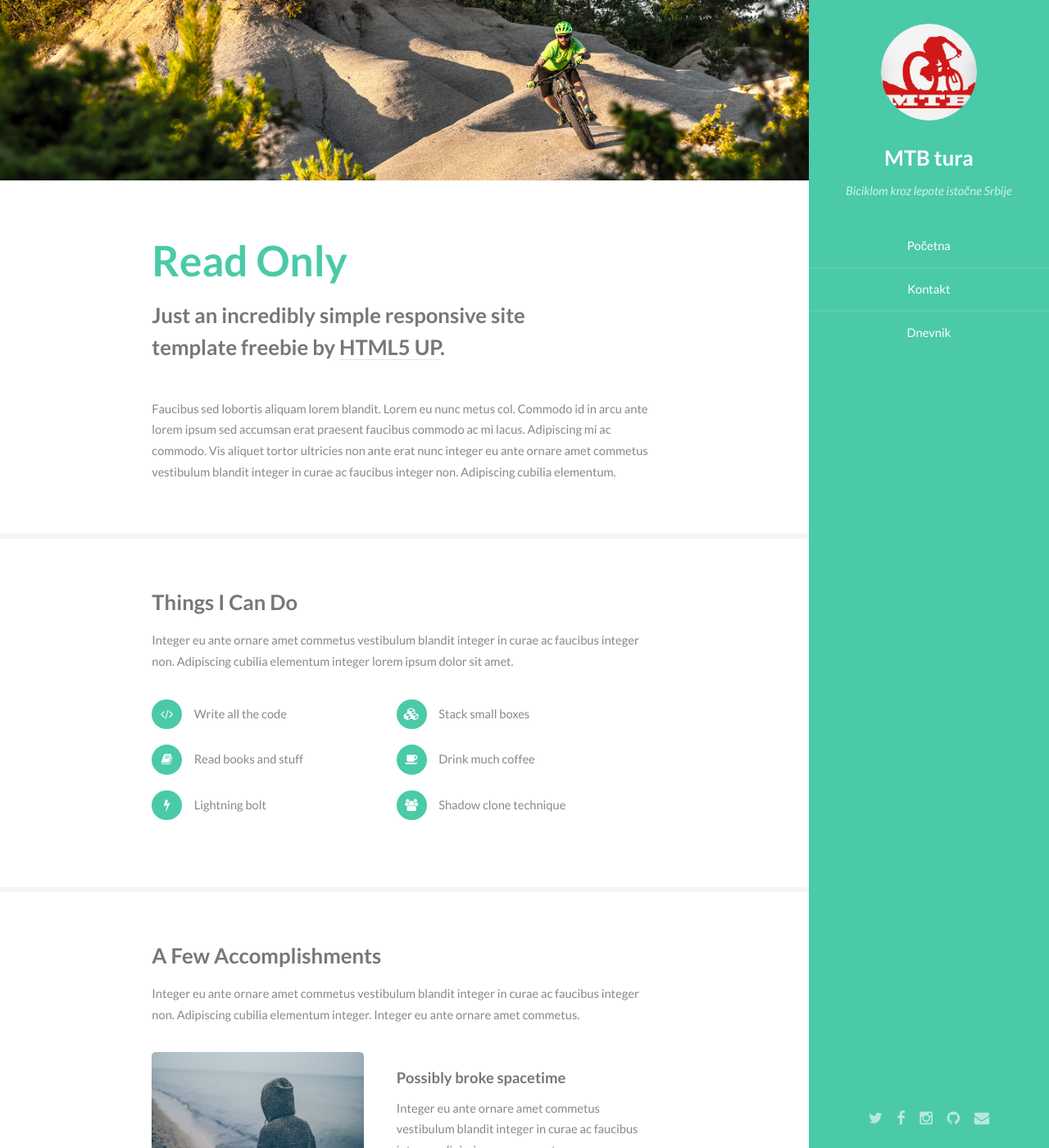
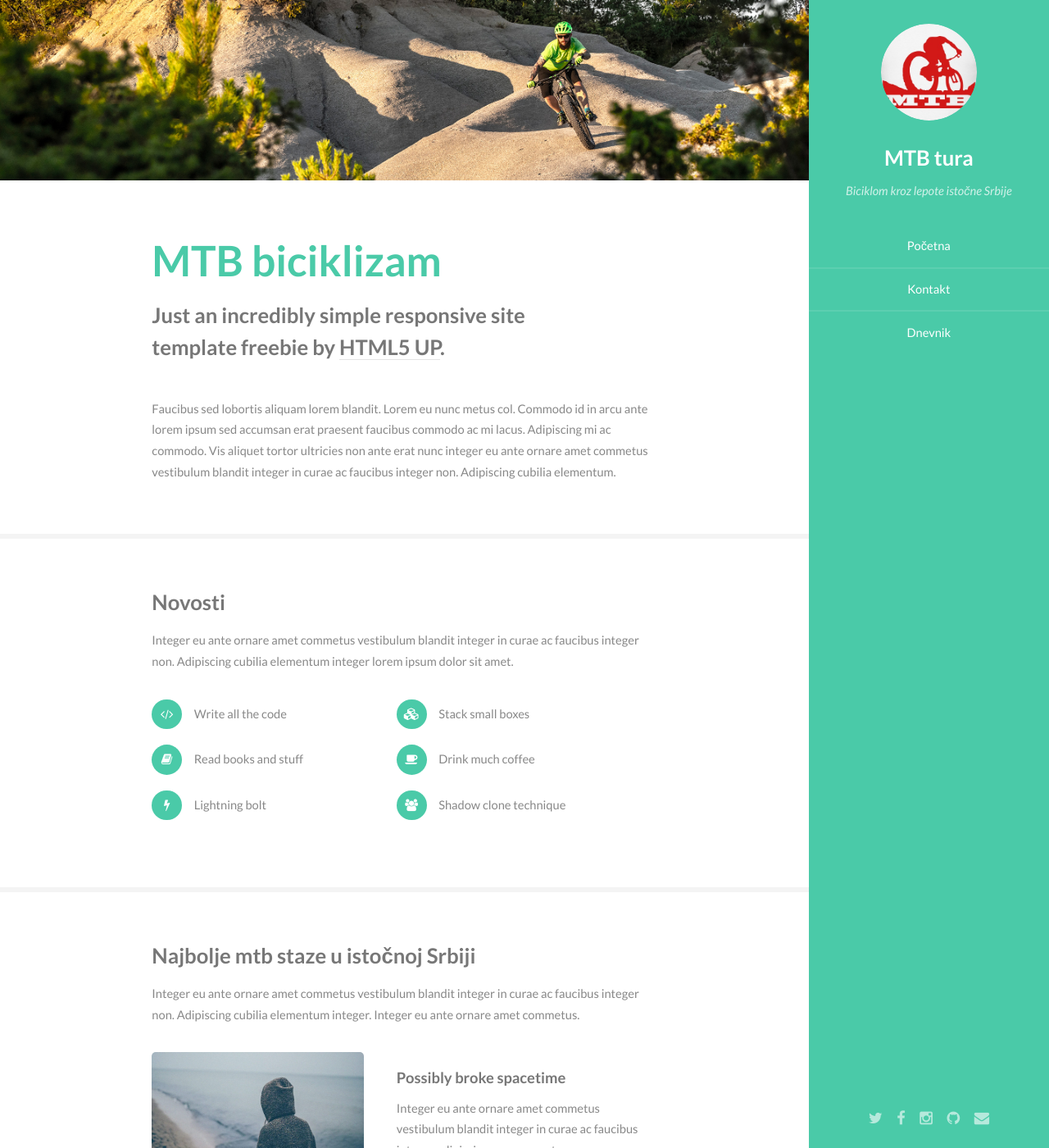
Before and after one commit to lukalakers/lukalakers.github.io, a Jekyll site: the page built from index.html, in a window 1280 px wide and 1400 px high. Shown: the whole window at 82% size. Built offline with Jekyll 4.4.1, drawn with Linux system fonts in a browser that asks for light colours.

Commit message:
promenio sam podnaslove

```diff
--- a/index.html
+++ b/index.html
@@ -8,7 +8,7 @@ layout: default
     <section id="one">
         <div class="container">
             <header class="major">
-                <h2>Read Only</h2>
+                <h2>MTB biciklizam</h2>
                 <p>Just an incredibly simple responsive site<br />
                 template freebie by <a href="http://html5up.net">HTML5 UP</a>.</p>
             </header>
@@ -19,7 +19,7 @@ layout: default
 <!-- Two -->
     <section id="two">
         <div class="container">
-            <h3>Things I Can Do</h3>
+            <h3>Novosti</h3>
             <p>Integer eu ante ornare amet commetus vestibulum blandit integer in curae ac faucibus integer non. Adipiscing cubilia elementum integer lorem ipsum dolor sit amet.</p>
             <ul class="feature-icons">
                 <li class="fa-code">Write all the code</li>
@@ -35,7 +35,7 @@ layout: default
 <!-- Three -->
     <section id="three">
         <div class="container">
-            <h3>A Few Accomplishments</h3>
+            <h3>Najbolje mtb staze u istočnoj Srbiji</h3>
             <p>Integer eu ante ornare amet commetus vestibulum blandit integer in curae ac faucibus integer non. Adipiscing cubilia elementum integer. Integer eu ante ornare amet commetus.</p>
             <div class="features">
                 <article>
```
